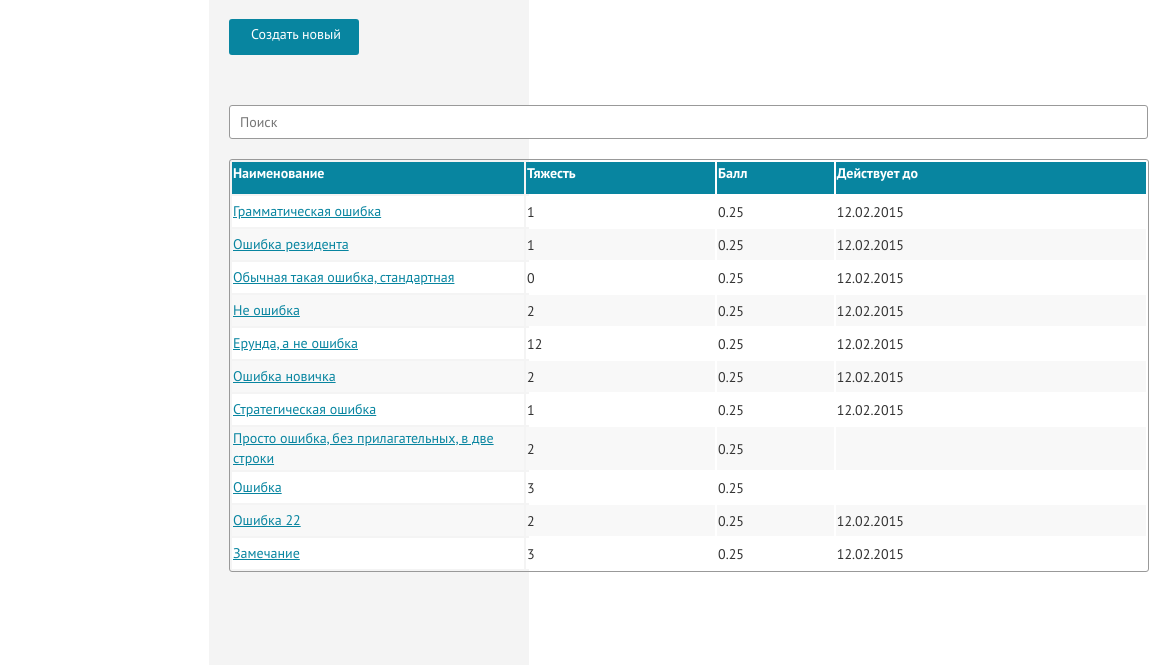
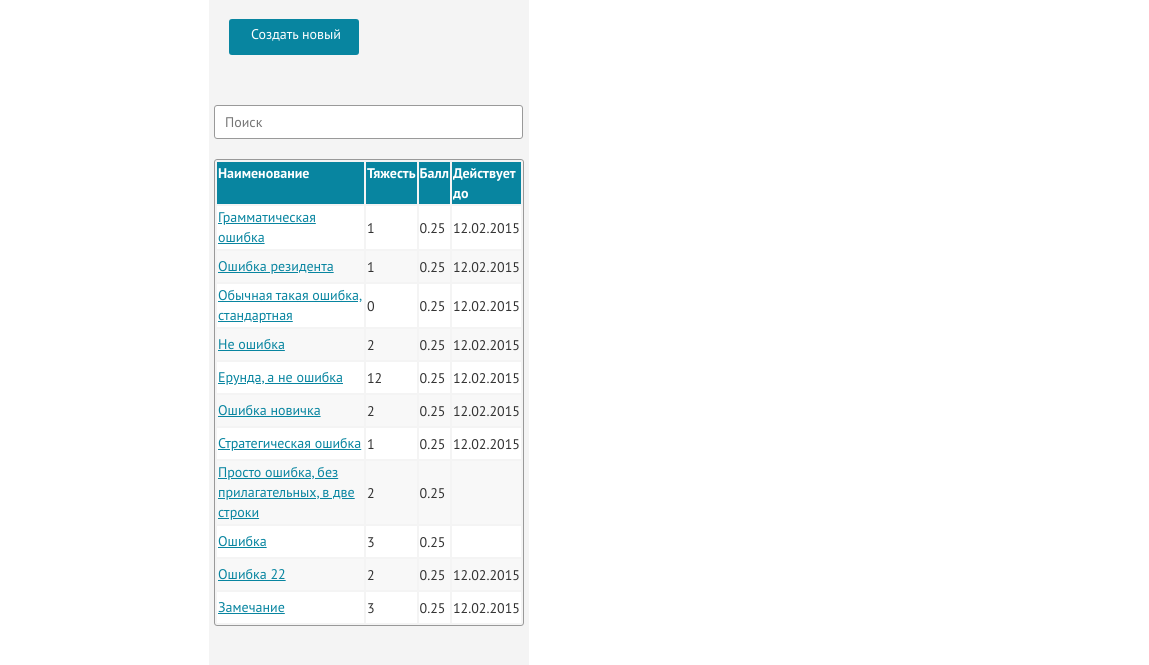
Before and after one commit to alisam1/RNS, a plain HTML site: page table.html in a window 768 px wide. Shown: the part 115-780 px from the top of the page, 1149 px wide, since content can reach past the window. Drawn offline with nearby package versions, Linux system fonts and the light colour scheme; files whose address does not match are found by name.

Commit message:
Deploy alisam1/RNS to github.com/alisam1/RNS.git:gh-pages

```diff
--- a/css/style.css
+++ b/css/style.css
@@ -542,7 +542,8 @@ input.form_textarea {
   border-radius: 3px;
   padding: 0;
   margin-top: 20px;
-  margin-left: 20px; }
+  margin-left: 20px;
+  height: auto; }
 
 #table th {
   height: 30px;
@@ -606,6 +607,47 @@ input.form_textarea {
   line-height: 20px;
   color: #333333;
   padding-left: 10px; }
+
+@media screen and (min-width: 768px) and (max-width: 1200px) {
+  #table {
+    width: 750px;
+    margin: 0 auto;
+    background-color: #f4f4f4;
+    position: relative;
+    top: 20px; }
+  .form-control {
+    width: 735px;
+    height: 30px;
+    border: 1px solid #999999;
+    border-radius: 3px;
+    margin-top: 50px;
+    font-family: "PT Sans";
+    font-size: 14px;
+    line-height: 20px;
+    color: #333333;
+    padding-left: 10px;
+    margin-left: 10px; } }
+
+@media screen and (min-width: 320px) and (max-width: 768px) {
+  #table {
+    width: 310px;
+    margin: 0 auto;
+    background-color: #f4f4f4;
+    position: relative;
+    height: auto;
+    top: 20px; }
+  .form-control {
+    width: 295px;
+    height: 30px;
+    border: 1px solid #999999;
+    border-radius: 3px;
+    margin-top: 50px;
+    margin-left: 5px;
+    font-family: "PT Sans";
+    font-size: 14px;
+    line-height: 20px;
+    color: #333333;
+    padding-left: 10px; } }
 
 /*! jQuery UI - v1.12.1 - 2016-09-14
 * http://jqueryui.com
```
